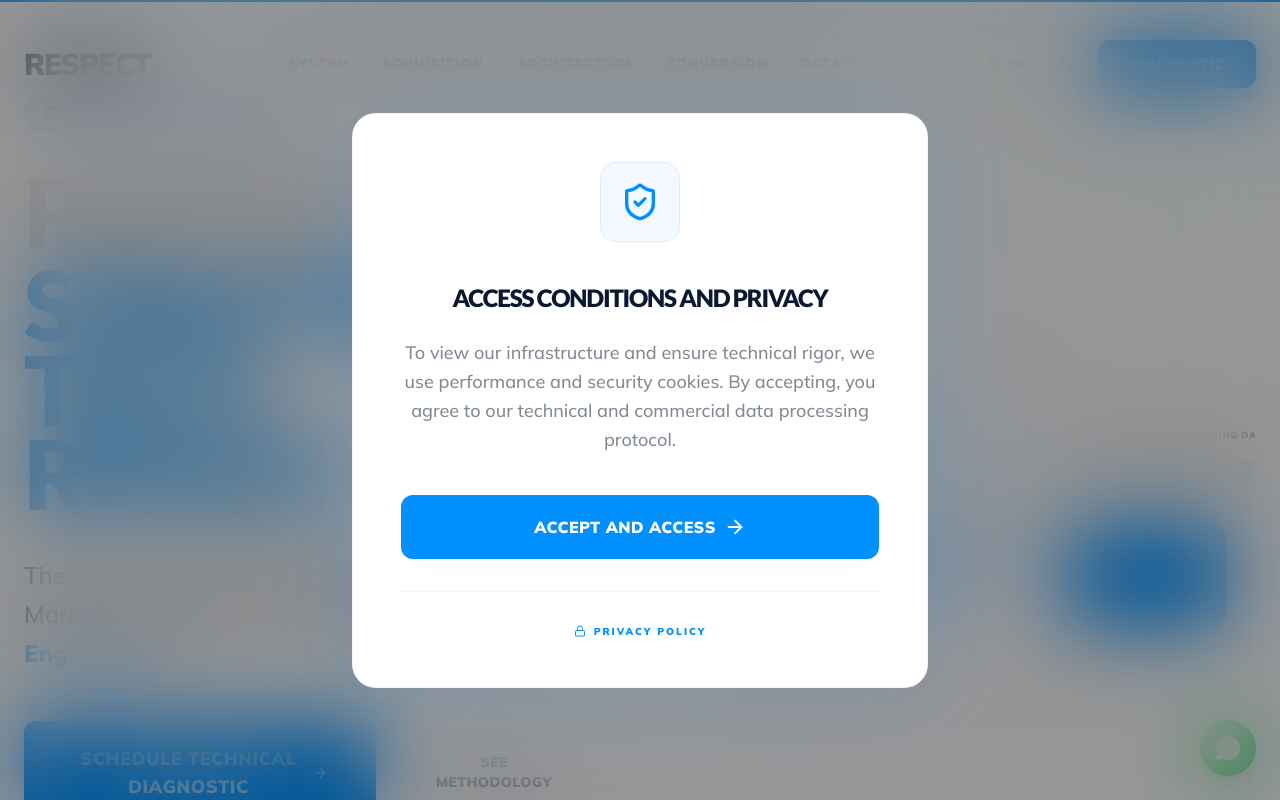
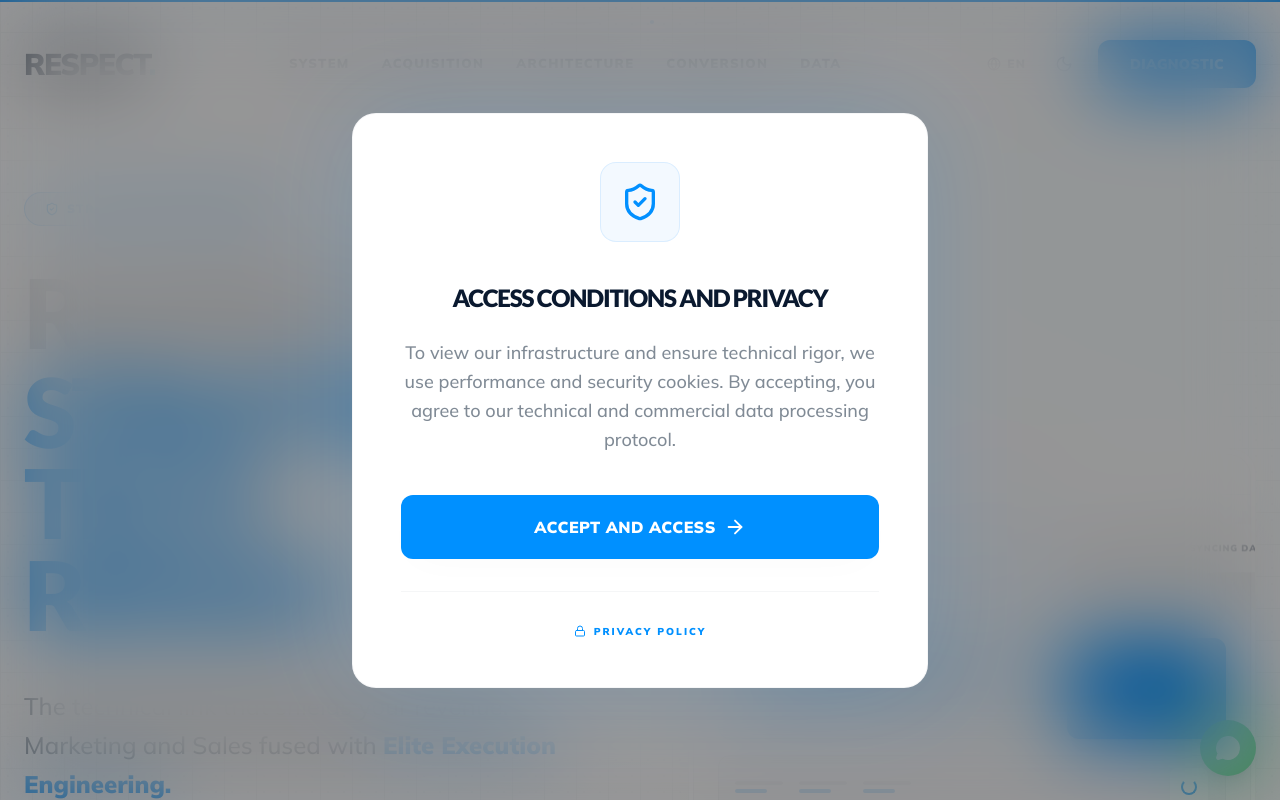
Before and after one commit to msabinoxd/respect, a React (Vite) app: page /#/ in a window 1280 px wide. Shown: the top 800 px of the page. Built offline with nearby package versions, Linux system fonts and the light colour scheme.

Commit message:
feat: implement Hero and Explanation sections for the landing page home view

```diff
--- a/src/components/ExplanationSection.tsx
+++ b/src/components/ExplanationSection.tsx
@@ -16,7 +16,7 @@ export function ExplanationSection() {
   ];
 
   return (
-    <Section variant="default" id="metodologia" className="border-y border-black/[0.03] dark:border-white/5 relative overflow-hidden">
+    <Section variant="white" id="metodologia" className="border-y border-black/[0.03] dark:border-white/5 relative overflow-hidden">
       {/* Background Accent for Light Theme */}
       <div className="absolute inset-0 bg-brand-blue/[0.01] dark:bg-transparent -z-1" />
 
--- a/src/components/Hero.tsx
+++ b/src/components/Hero.tsx
@@ -11,14 +11,14 @@ export function Hero() {
   const { t } = useTranslation();
 
   return (
-    <section id="home" className="relative min-h-[95vh] md:min-h-screen flex items-center pt-24 overflow-hidden bg-[var(--background)]">
+    <section id="home" className="relative min-h-screen flex items-center pt-32 lg:pt-48 pb-20 overflow-hidden bg-[var(--background)]">
       <InteractiveGrid />
 
       {/* Ambient Gradient Depth */}
       <div className="absolute top-1/2 left-1/2 -translate-x-1/2 -translate-y-1/2 w-[140vw] h-[140vh] bg-gradient-to-tr from-brand-blue/[0.03] via-transparent to-brand-cyan/[0.03] pointer-events-none" />
 
       <Container size="lg" className="relative z-10 w-full">
-        <div className="flex flex-col lg:flex-row items-center gap-16 lg:gap-24">
+        <div className="flex flex-col lg:flex-row items-center gap-16 lg:gap-24 mb-20">
           <motion.div
             initial="hidden"
             animate="visible"
@@ -38,7 +38,7 @@ export function Hero() {
             {/* Headline - "The Sovereign Edition" Scale */}
             <motion.h1
               variants={fadeUpPremium}
-              className="text-[42px] sm:text-[60px] md:text-[80px] lg:text-[96px] font-black leading-[0.88] mb-10 text-text-title tracking-[-0.05em] uppercase font-display"
+              className="text-[40px] sm:text-[60px] md:text-[80px] lg:text-[96px] font-black leading-[1] md:leading-[0.95] mb-12 text-text-title tracking-[-0.05em] uppercase font-display"
             >
               <span className="opacity-20 block mb-2">{t('hero.line1')}</span>
               <span className="text-brand-blue block">{t('hero.line2')}</span>
@@ -110,25 +110,25 @@ export function Hero() {
             <DashboardMockup />
           </motion.div>
         </div>
-      </Container>
 
-      {/* Strategic Metrics Anchor (Bottom Float) */}
+        {/* Strategic Metrics Anchor (Now in flow, more robust) */}
         <motion.div
           initial={{ opacity: 0, y: 100 }}
           animate={{ opacity: 1, y: 0 }}
           transition={{ delay: 1, duration: 1 }}
-        className="absolute bottom-10 left-1/2 -translate-x-1/2 hidden xl:flex gap-12 bg-[var(--background)]/50 backdrop-blur-md border border-[var(--color-glass-border-clean)] px-12 py-5 rounded-full z-20"
+          className="flex flex-wrap justify-center gap-6 md:gap-12 bg-white/40 dark:bg-black/40 backdrop-blur-md border border-[var(--color-glass-border-clean)] px-8 md:px-12 py-5 rounded-3xl md:rounded-full w-fit mx-auto"
         >
             <div className="flex items-center gap-4">
-              <span className="text-2xl font-black text-brand-blue tracking-tighter">{t('metrics.efficiency')}</span>
+                <span className="text-xl md:text-2xl font-black text-brand-blue tracking-tighter">{t('metrics.efficiency')}</span>
                 <span className="text-[9px] font-black uppercase tracking-[0.3em] opacity-40">Impact</span>
             </div>
-          <div className="w-px h-6 bg-[var(--color-glass-border-clean)] self-center" />
+            <div className="hidden md:block w-px h-6 bg-[var(--color-glass-border-clean)] self-center" />
             <div className="flex items-center gap-4">
-              <span className="text-2xl font-black text-brand-blue tracking-tighter">{t('metrics.cac')}</span>
+                <span className="text-xl md:text-2xl font-black text-brand-blue tracking-tighter">{t('metrics.cac')}</span>
                 <span className="text-[9px] font-black uppercase tracking-[0.3em] opacity-40">Optimization</span>
             </div>
         </motion.div>
+      </Container>
     </section>
   );
 }
--- a/src/pages/Home.tsx
+++ b/src/pages/Home.tsx
@@ -25,6 +25,7 @@ export function Home() {
       {/* 1. ATENÇÃO — Impacto principal */}
       <div id="home">
         <Hero />
+        <TechStackMarquee />
       </div>
 
       <Suspense fallback={<div className="min-h-[60vh] bg-white" />}>
@@ -55,7 +56,6 @@ export function Home() {
         {/* 7. PROVA — Autoridade com números e métricas */}
         <div id="autoridade">
           <AutoridadeProva />
-          <TechStackMarquee />
         </div>
 
         {/* 8. FAQ — Quebra de objeções finais */}
```
Lines whose indentation alone changed are shown as unchanged.
